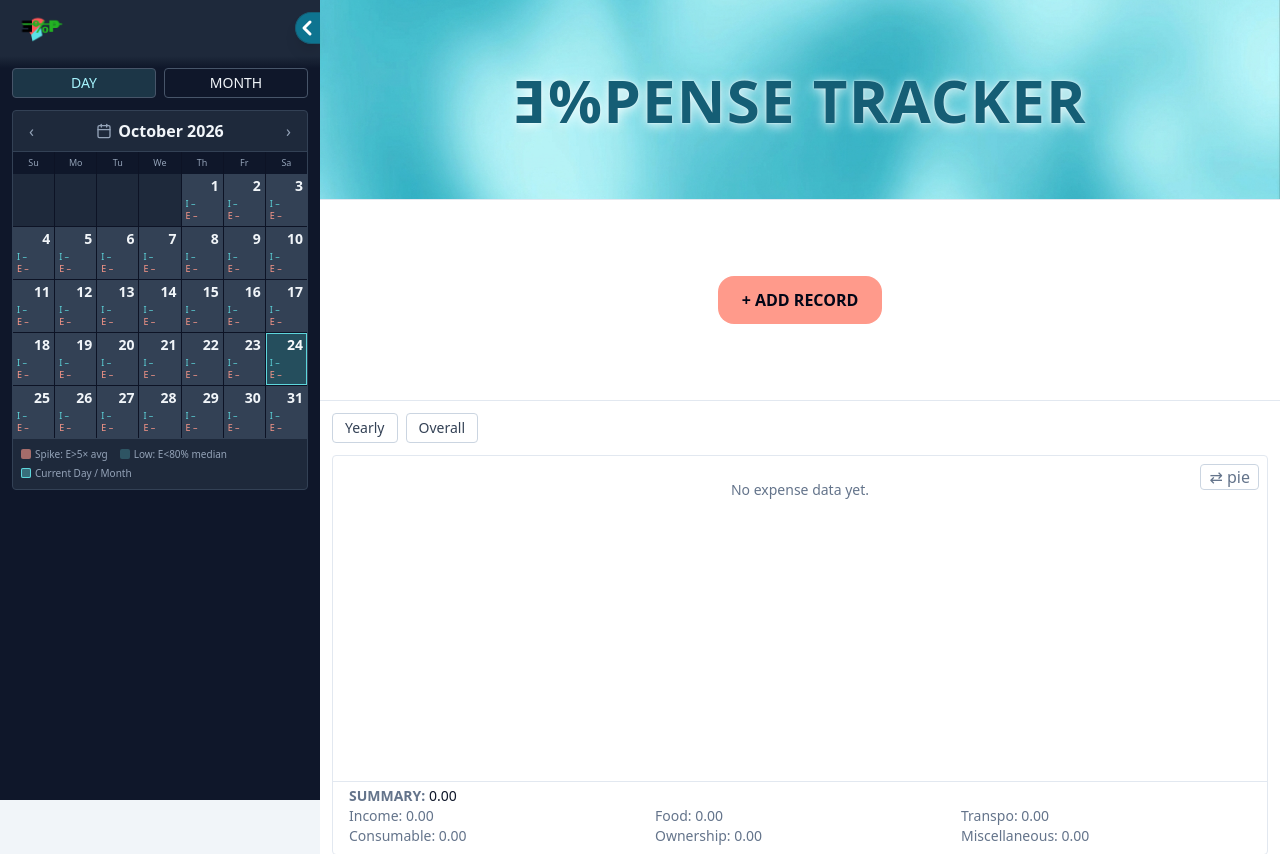
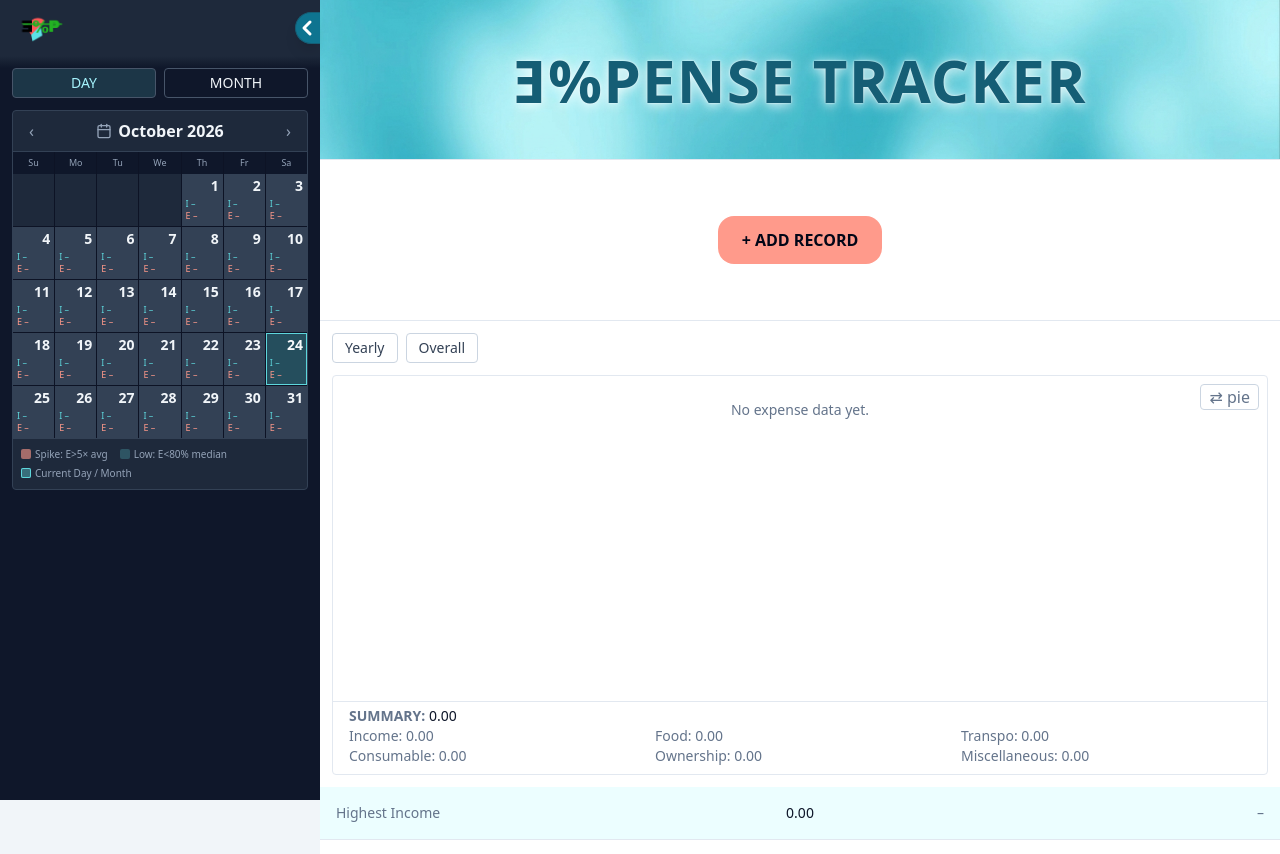
Before and after one commit to bjkmz/expense-tracker, a Django app: page / in a window 1280 px wide. Shown: the top 854 px of the page. Run offline with Django 5.2, Linux system fonts and the light colour scheme; data comes from the database, SQL or seed files in the repository; data that the repository does not hold is empty; some libraries are stand-ins or nearby versions.

Commit message:
banner-height-add-record-height-20vh

```diff
--- a/templates/home.html
+++ b/templates/home.html
@@ -13,10 +13,10 @@
   <span class="hidden left-0 rounded-r-full border-l-0" aria-hidden="true"></span>
 
   <main class="flex-1 flex flex-col min-h-screen">
-    <header class="banner-bg border-b border-slate-200 min-h-[25vh] flex items-center justify-center">
+    <header class="banner-bg border-b border-slate-200 min-h-[20vh] flex items-center justify-center">
       <h1 class="banner text-4xl md:text-6xl font-black text-center">Ǝ%PENSE TRACKER</h1>
     </header>
-    <div class="flex justify-center items-center min-h-[25vh] bg-white">
+    <div class="flex justify-center items-center min-h-[20vh] bg-white">
       <button class="rounded-2xl px-6 py-3 bg-salmon text-slate-950 font-semibold hover:bg-salmon-deep hover:text-white focus:outline-none focus:ring-2 focus:ring-brand"
               onclick="document.getElementById('add-modal').showModal()">+ ADD RECORD</button>
     </div>
```
